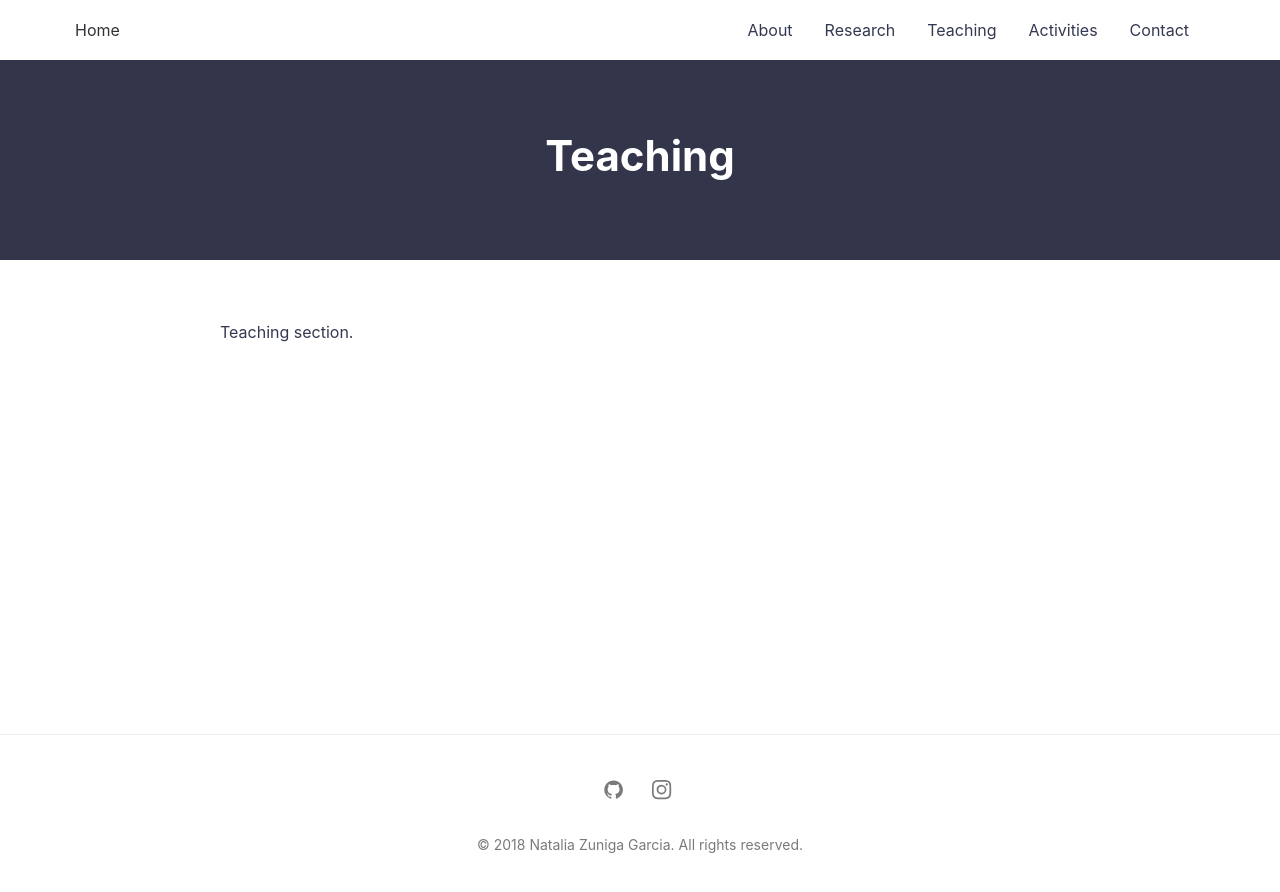
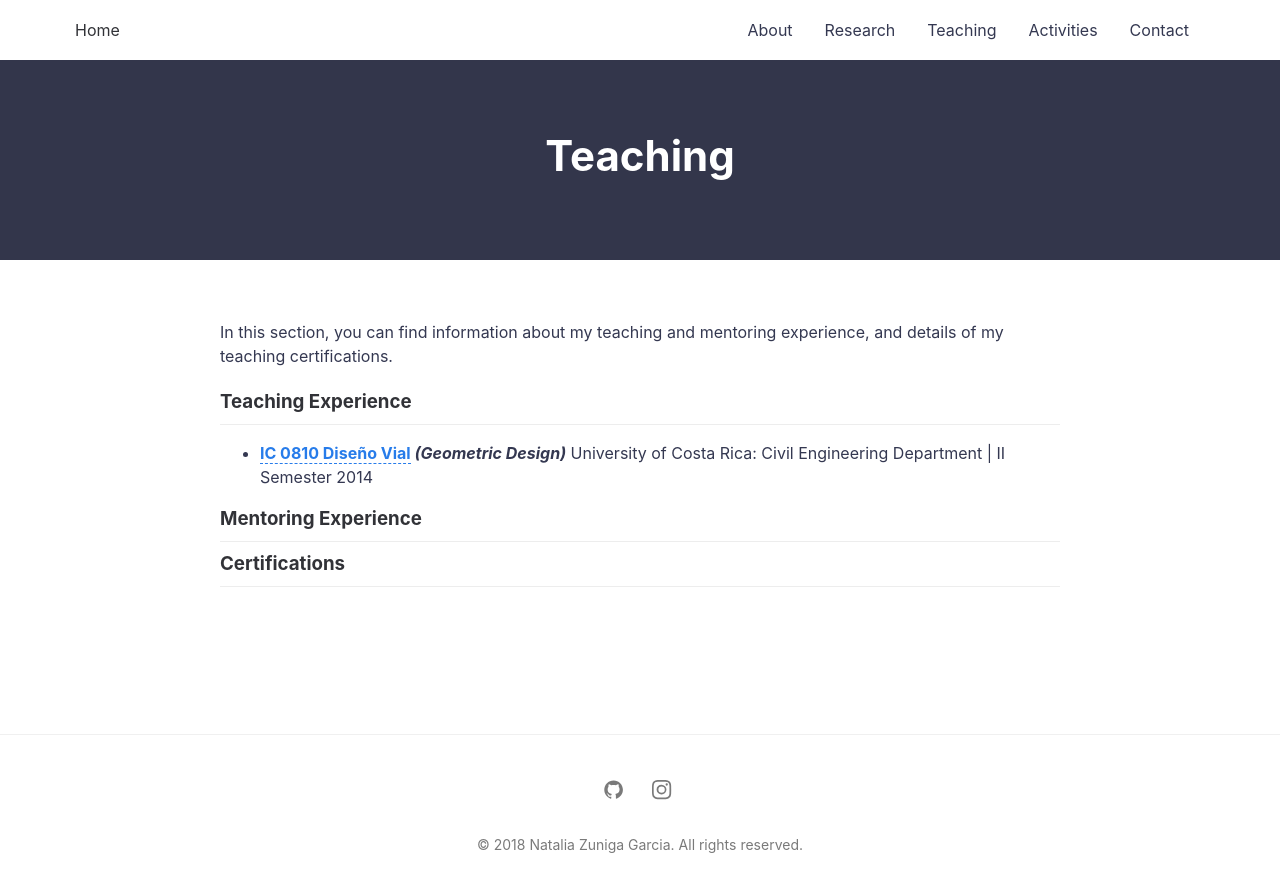
Before and after one commit to nzunigag/nzunigag.github.io, a Jekyll site: the page built from teaching.md, in a window 1280 px wide. Shown: the top 892 px of the page. Built offline with Jekyll 4.4.1, drawn with Linux system fonts in a browser that asks for light colours.

Commit message:
Update teaching.md

```diff
--- a/teaching.md
+++ b/teaching.md
@@ -4,4 +4,16 @@ title: Teaching
 permalink: /teaching/
 ---
 
-Teaching section.
+In this section, you can find information about my teaching and mentoring experience, and details of my teaching certifications.
+
+### Teaching Experience
+___
+- <b>[IC 0810 Diseño Vial](../downloads/2014_programa.pdf) <i>(Geometric Design)</i></b> University of Costa Rica: Civil Engineering Department  | II Semester 2014
+<br>
+
+### Mentoring Experience
+___
+
+
+### Certifications
+___
```
